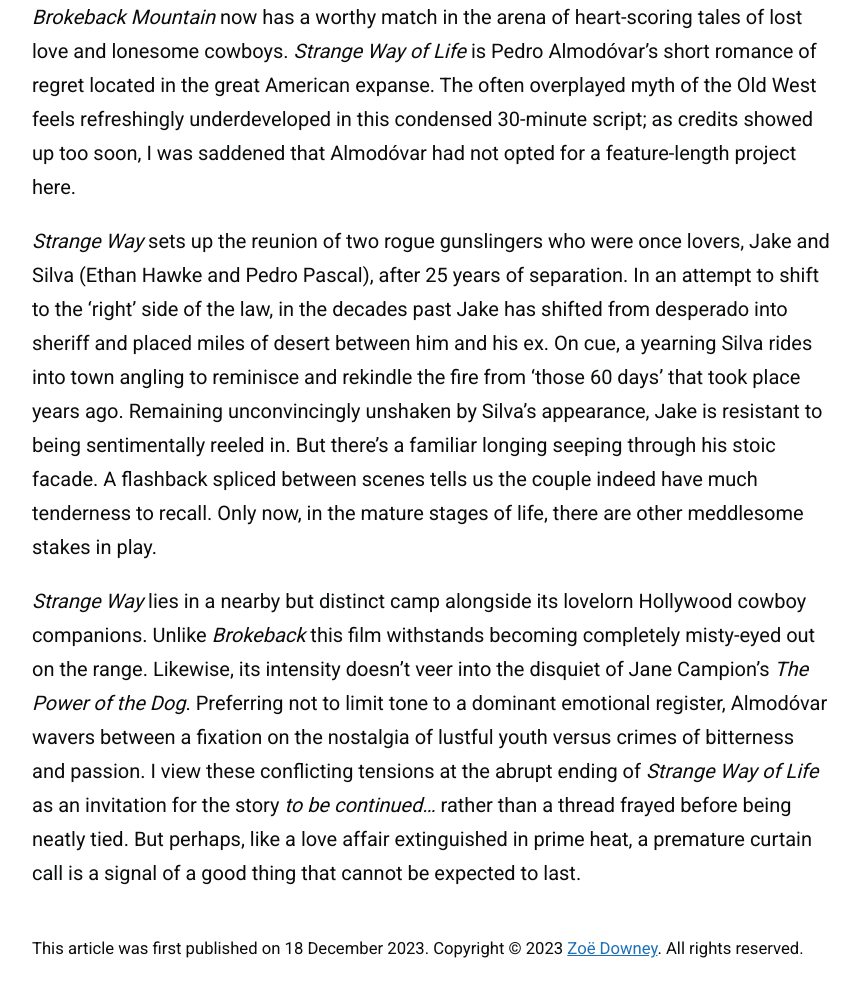
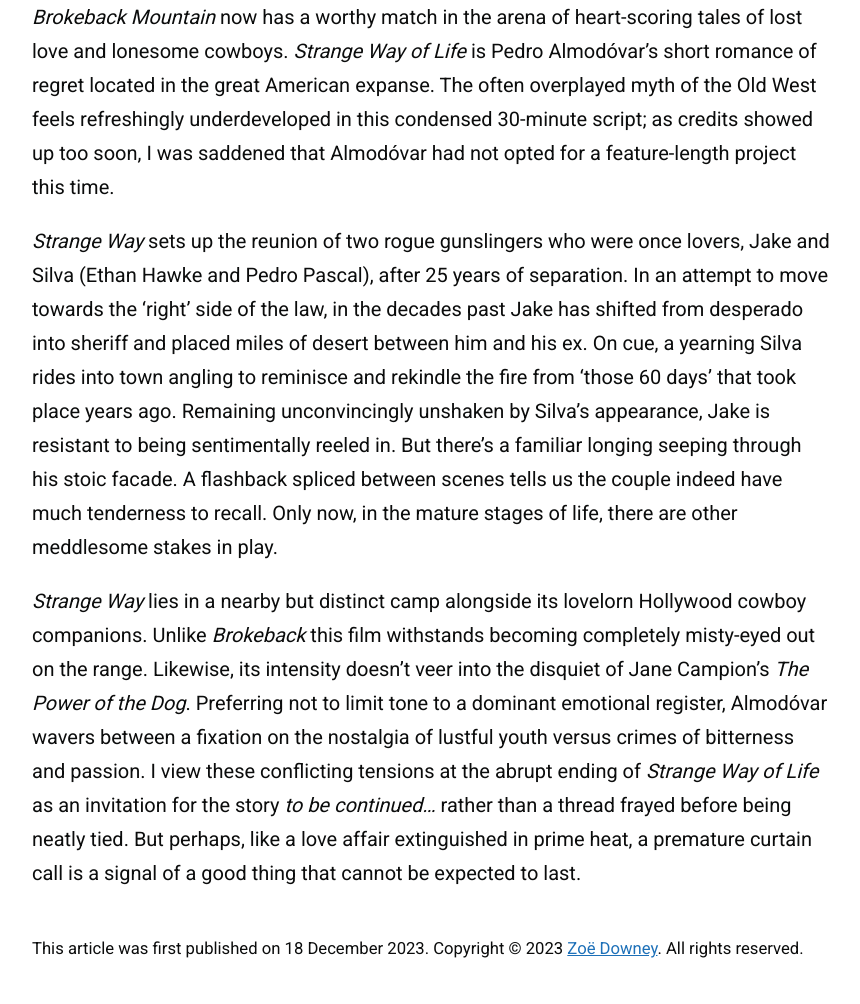
Before and after one commit to zoeurl/zoedowney.github.io, a Jekyll site: the page built from _posts/2023-12-18-strange-way-of-life.md, in a window 1280 px wide. Shown: the part 640-1644 px from the top of the page, without its empty margins (208-1068 px from the left). Built offline with Jekyll 4.4.1, drawn with Linux system fonts in a browser that asks for light colours.

Commit message:
Update 2023-12-18-strange-way-of-life.md

```diff
--- a/_posts/2023-12-18-strange-way-of-life.md
+++ b/_posts/2023-12-18-strange-way-of-life.md
@@ -9,8 +9,8 @@
 image-alt-text: "Silva (Pedro Pascal) is standing in a parlour room facing the camera. To the left, behind him, Jake (Ethan Hawke) looks longingly over Silva's shoulder"
 ---
 
-_Brokeback Mountain_ now has a worthy match in the arena of heart-scoring tales of lost love and lonesome cowboys. _Strange Way of Life_ is Pedro Almodóvar’s short romance of regret located in the great American expanse. The often overplayed myth of the Old West feels refreshingly underdeveloped in this condensed 30-minute script; as credits showed up too soon, I was saddened that Almodóvar had not opted for a feature-length project here.
+_Brokeback Mountain_ now has a worthy match in the arena of heart-scoring tales of lost love and lonesome cowboys. _Strange Way of Life_ is Pedro Almodóvar’s short romance of regret located in the great American expanse. The often overplayed myth of the Old West feels refreshingly underdeveloped in this condensed 30-minute script; as credits showed up too soon, I was saddened that Almodóvar had not opted for a feature-length project this time.
 
-_Strange Way_ sets up the reunion of two rogue gunslingers who were once lovers, Jake and Silva (Ethan Hawke and Pedro Pascal), after 25 years of separation. In an attempt to shift to the ‘right’ side of the law, in the decades past Jake has shifted from desperado into sheriff and placed miles of desert between him and his ex. On cue, a yearning Silva rides into town angling to reminisce and rekindle the fire from ‘those 60 days’ that took place years ago. Remaining unconvincingly unshaken by Silva’s appearance, Jake is resistant to being sentimentally reeled in. But there’s a familiar longing seeping through his stoic facade. A flashback spliced between scenes tells us the couple indeed have much tenderness to recall. Only now, in the mature stages of life, there are other meddlesome stakes in play.
+_Strange Way_ sets up the reunion of two rogue gunslingers who were once lovers, Jake and Silva (Ethan Hawke and Pedro Pascal), after 25 years of separation. In an attempt to move towards the ‘right’ side of the law, in the decades past Jake has shifted from desperado into sheriff and placed miles of desert between him and his ex. On cue, a yearning Silva rides into town angling to reminisce and rekindle the fire from ‘those 60 days’ that took place years ago. Remaining unconvincingly unshaken by Silva’s appearance, Jake is resistant to being sentimentally reeled in. But there’s a familiar longing seeping through his stoic facade. A flashback spliced between scenes tells us the couple indeed have much tenderness to recall. Only now, in the mature stages of life, there are other meddlesome stakes in play.
 
 _Strange Way_ lies in a nearby but distinct camp alongside its lovelorn Hollywood cowboy companions. Unlike _Brokeback_ this film withstands becoming completely misty-eyed out on the range. Likewise, its intensity doesn’t veer into the disquiet of Jane Campion’s _The Power of the Dog_. Preferring not to limit tone to a dominant emotional register, Almodóvar wavers between a fixation on the nostalgia of lustful youth versus crimes of bitterness and passion. I view these conflicting tensions at the abrupt ending of _Strange Way of Life_ as an invitation for the story _to be continued…_ rather than a thread frayed before being neatly tied. But perhaps, like a love affair extinguished in prime heat, a premature curtain call is a signal of a good thing that cannot be expected to last.
```
